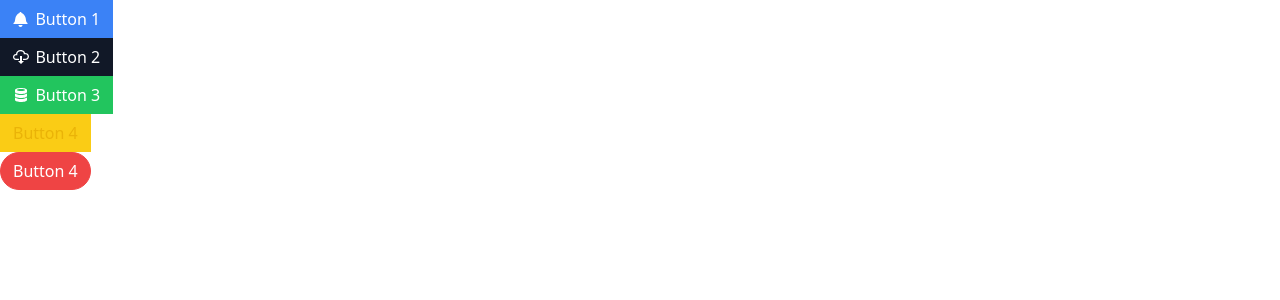
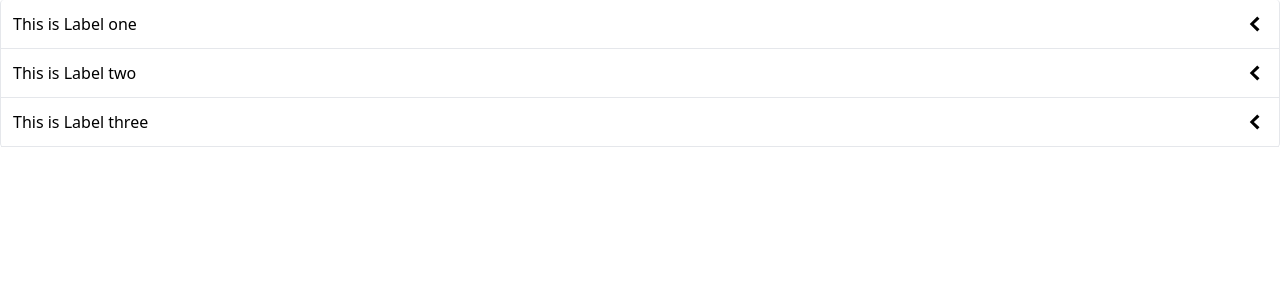
Before and after one commit to ByronMcNaughton/Components-and-navidation-React, a React (Create React App) app: page / in a window 1280 px wide. Shown: the top 300 px of the page. Built offline with nearby package versions, Linux system fonts and the light colour scheme.

Commit message:
Adding Accordion

```diff
--- a/src/App.js
+++ b/src/App.js
@@ -1,42 +1,24 @@
-import Button from "./components.js/Button";
-import { GoBell, GoCloudDownload, GoDatabase } from "react-icons/go";
+import Accordion from "./components.js/Accordion";
 
 function App() {
-  const handleClick = () => {
-    console.log("click...");
-  };
-  return (
-    <div>
-      <div>
-        <Button primary onClick={handleClick}>
-          <GoBell />
-          Button 1
-        </Button>
-      </div>
-      <div>
-        <Button secondary>
-          <GoCloudDownload />
-          Button 2
-        </Button>
-      </div>
-      <div>
-        <Button success>
-          <GoDatabase />
-          Button 3
-        </Button>
-      </div>
-      <div>
-        <Button warning outline>
-          Button 4
-        </Button>
-      </div>
-      <div>
-        <Button danger rounded>
-          Button 4
-        </Button>
-      </div>
-    </div>
-  );
+  const items = [
+    {
+      id: "gergbadbda",
+      label: "This is Label one",
+      content: "Label one - Some kind of content has to go in this space",
+    },
+    {
+      id: "htrehagbfdsv",
+      label: "This is Label two",
+      content: "Label two - Some kind of content has to go in this space",
+    },
+    {
+      id: "ewFSDFEFW",
+      label: "This is Label three",
+      content: "Label three - Some kind of content has to go in this space",
+    },
+  ];
+  return <Accordion items={items} />;
 }
 
 export default App;
--- /dev/null
+++ b/src/components.js/Accordion.js
@@ -0,0 +1,40 @@
+import { useState } from "react";
+import { GoChevronDown, GoChevronLeft } from "react-icons/go";
+
+function Accordion({ items }) {
+  const [expandedIndex, setExpandedIndex] = useState(-1);
+
+  const renderedItems = items.map((item, index) => {
+    const isExpanded = index === expandedIndex;
+
+    const handleClick = (clickedIndex) => {
+      if (expandedIndex === clickedIndex) {
+        setExpandedIndex(-1);
+      } else {
+        setExpandedIndex(clickedIndex);
+      }
+    };
+
+    const icon = (
+      <span className="text-2xl">
+        {isExpanded ? <GoChevronDown /> : <GoChevronLeft />}
+      </span>
+    );
+
+    return (
+      <div key={item.id}>
+        <div
+          onClick={() => handleClick(index)}
+          className="flex p-3 bg-grey-50 border-b items-center cursor-pointer justify-between"
+        >
+          {item.label}
+          {icon}
+        </div>
+        {isExpanded && <div className="border-b p-5">{item.content}</div>}
+      </div>
+    );
+  });
+  return <div className="border-x porder-t rounded">{renderedItems}</div>;
+}
+
+export default Accordion;
--- /dev/null
+++ b/src/pages/ButtonPage.js
@@ -0,0 +1,42 @@
+import Button from "../components/Button";
+import { GoBell, GoCloudDownload, GoDatabase } from "react-icons/go";
+
+function ButtonPage() {
+  const handleClick = () => {
+    console.log("click...");
+  };
+  return (
+    <div>
+      <div>
+        <Button primary onClick={handleClick}>
+          <GoBell />
+          Button 1
+        </Button>
+      </div>
+      <div>
+        <Button secondary>
+          <GoCloudDownload />
+          Button 2
+        </Button>
+      </div>
+      <div>
+        <Button success>
+          <GoDatabase />
+          Button 3
+        </Button>
+      </div>
+      <div>
+        <Button warning outline>
+          Button 4
+        </Button>
+      </div>
+      <div>
+        <Button danger rounded>
+          Button 4
+        </Button>
+      </div>
+    </div>
+  );
+}
+
+export default ButtonPage;
```
